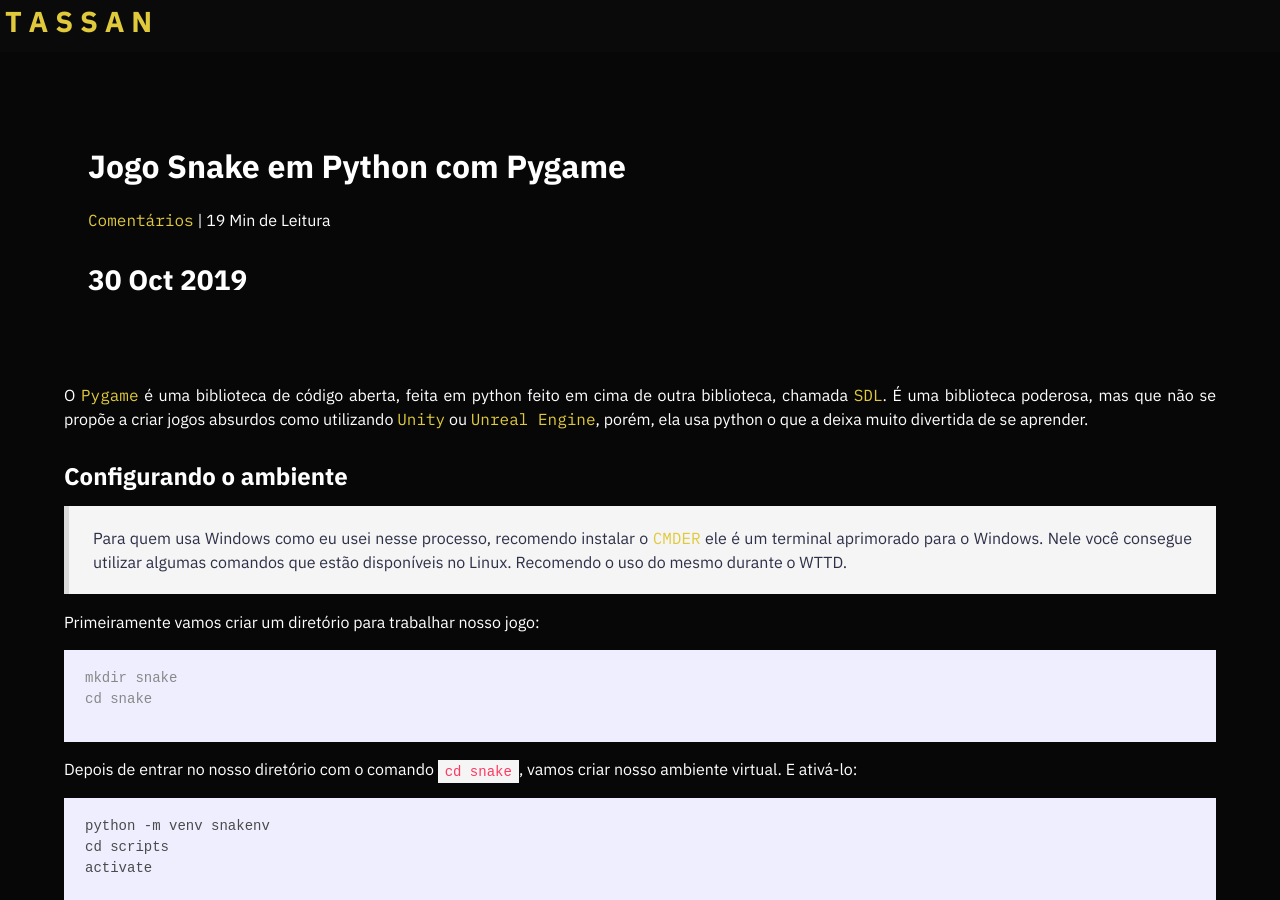
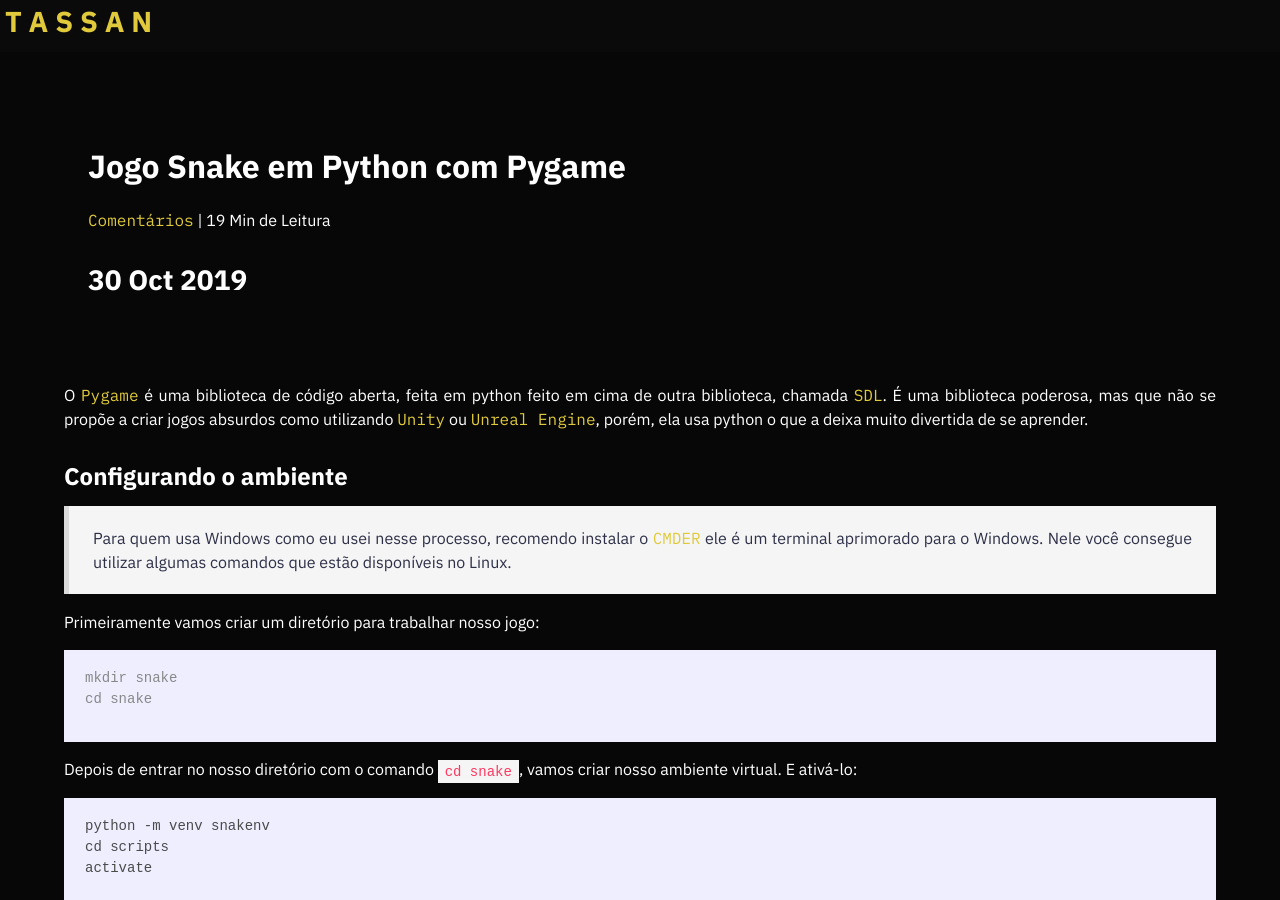
Before and after one commit to tassan/tassan.github.io, a Jekyll site: the page built from _posts/2019-10-30-snake-pygame.md, in a window 1280 px wide and 900 px high. Built offline with Jekyll 4.4.1, drawn with Linux system fonts in a browser that asks for light colours; comment, search, counter and statistics services are not loaded.

Commit message:
Correção no texto

```diff
--- a/_posts/2019-10-30-snake-pygame.md
+++ b/_posts/2019-10-30-snake-pygame.md
@@ -10,7 +10,7 @@ O [Pygame](https://www.pygame.org/wiki/about) é uma biblioteca de código abert
 
 ### Configurando o ambiente
 
->Para quem usa Windows como eu usei nesse processo, recomendo instalar o [CMDER](https://cmder.net/) ele é um terminal aprimorado para o Windows. Nele você consegue utilizar algumas comandos que estão disponíveis no Linux. Recomendo o uso do mesmo durante o WTTD.
+>Para quem usa Windows como eu usei nesse processo, recomendo instalar o [CMDER](https://cmder.net/) ele é um terminal aprimorado para o Windows. Nele você consegue utilizar algumas comandos que estão disponíveis no Linux.
 
 Primeiramente vamos criar um diretório para trabalhar nosso jogo:
 
```
